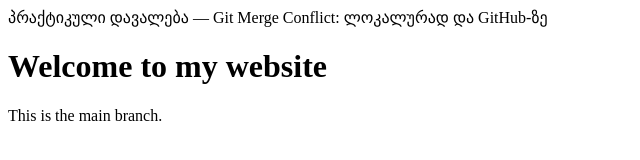
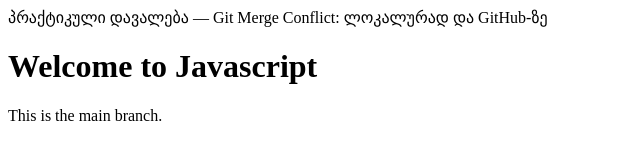
Before and after one commit to AleksandreBochorishvili/Git-Merge-Conflict, a plain HTML site: page index.html in a window 1280 px wide. Shown: the full height of the page, 0-640 px from the left. Drawn offline with Linux system fonts and the light colour scheme.

```diff
--- a/index.html
+++ b/index.html
@@ -9,11 +9,10 @@
 <title>Git Conflict Practice</title>
 
 </head>
-
 <body>
     <header>პრაქტიკული დავალება — Git Merge Conflict: ლოკალურად და GitHub-ზე</header>
 
-<h1>Welcome to my website</h1>
+<h1>Welcome to Javascript</h1>
 
 <p>This is the main branch.</p>
 
```
